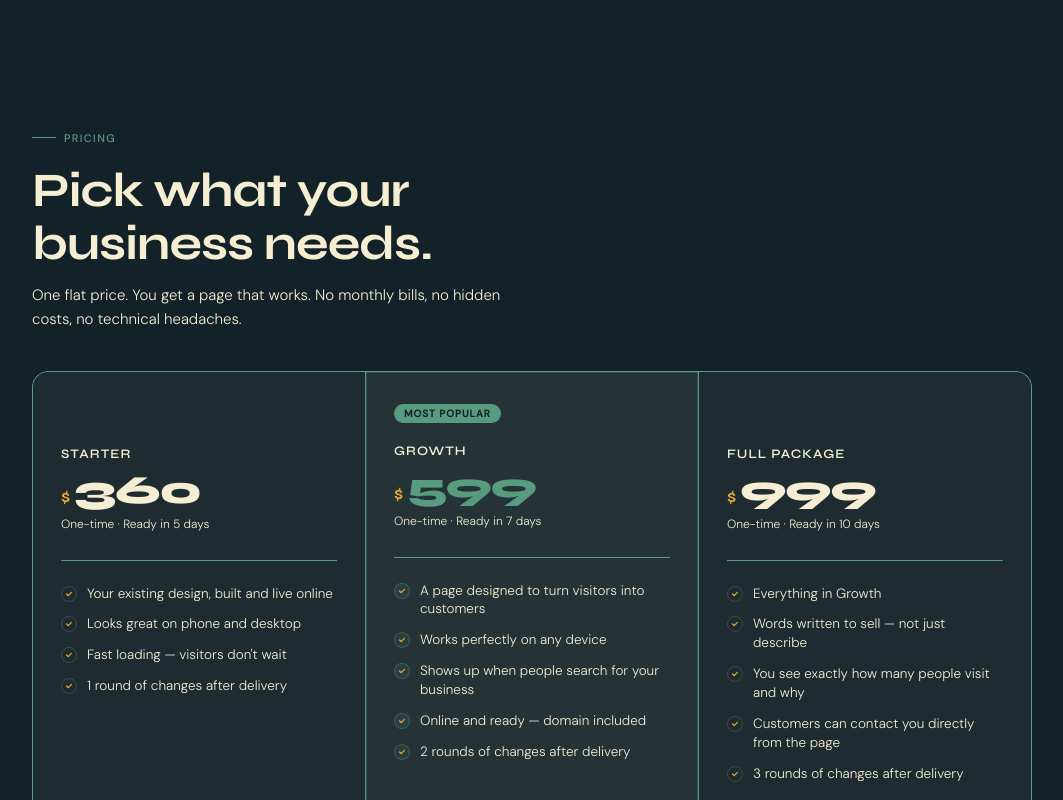
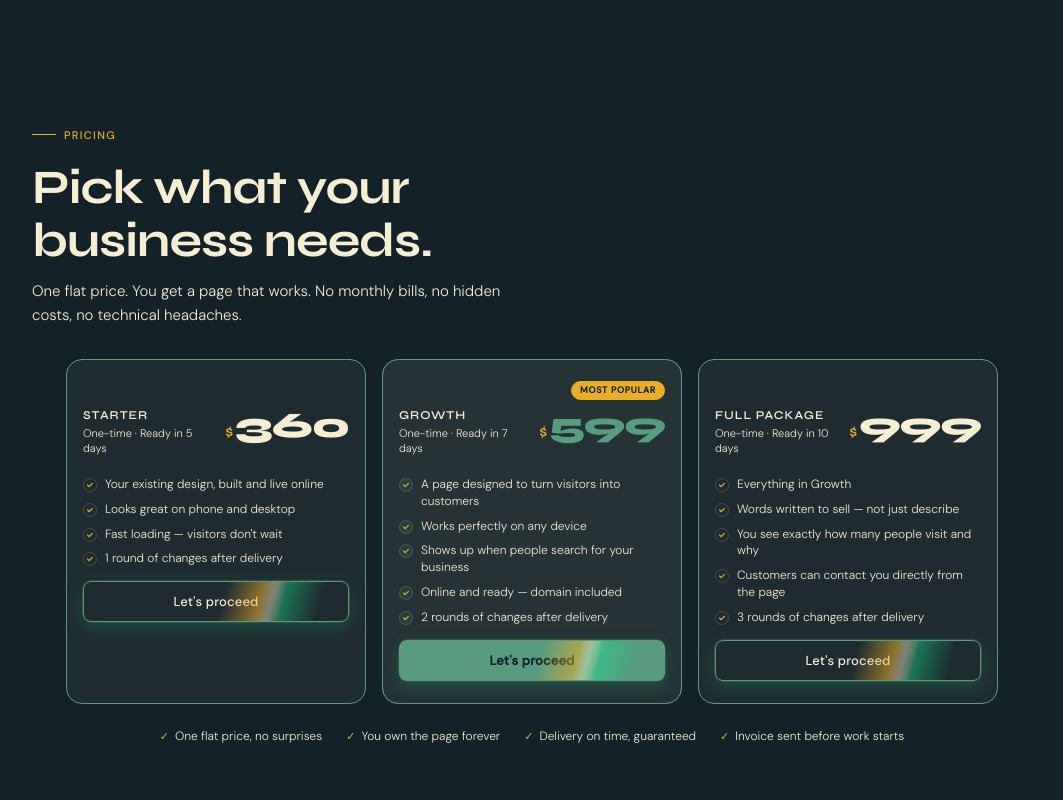
Before and after one commit to mykolamieshkov-web/personal-landing-page, a React (Vite) app: page / in a window 1280 px wide. Shown: the part 1540-2340 px from the top of the page, without its empty margins (108-1171 px from the left). Built offline with nearby package versions, Linux system fonts and the light colour scheme.

Commit message:
upgrading the pricing section

```diff
--- a/src/widgets/PricingSection/PricingSection.jsx
+++ b/src/widgets/PricingSection/PricingSection.jsx
@@ -1,3 +1,4 @@
+import { useEffect, useState } from 'react';
 import './PricingSection.scss';
 
 const plans = [
@@ -48,8 +49,26 @@ const trustItems = [
   "Invoice sent before work starts",
 ];
 
+const DESKTOP_QUERY = '(min-width: 769px)';
+
+function useIsDesktop() {
+  const [isDesktop, setIsDesktop] = useState(
+    () => typeof window !== 'undefined' && window.matchMedia(DESKTOP_QUERY).matches
+  );
+
+  useEffect(() => {
+    const mq = window.matchMedia(DESKTOP_QUERY);
+    const update = () => setIsDesktop(mq.matches);
+    update();
+    mq.addEventListener('change', update);
+    return () => mq.removeEventListener('change', update);
+  }, []);
+
+  return isDesktop;
+}
+
 const CheckIcon = () => (
-  <span className="plan-card__check">
+  <span className="plan-card__check" aria-hidden="true">
     <svg width="8" height="8" viewBox="0 0 10 10">
       <polyline
         className="plan-card__check-icon"
@@ -63,49 +82,82 @@ const CheckIcon = () => (
   </span>
 );
 
-const Card = ({ plan }) => {
+const FeatureList = ({ features }) => (
+  <ul className="plan-card__features">
+    {features.map((f, i) => (
+      <li key={i} className="plan-card__feature">
+        <CheckIcon />
+        {f}
+      </li>
+    ))}
+  </ul>
+);
+
+const Card = ({ plan, isDesktop }) => {
   const { name, price, delivery, featured, features } = plan;
+  const [detailsOpen, setDetailsOpen] = useState(false);
+  const showFeatures = isDesktop || detailsOpen;
 
   return (
-    <div className={`plan-card${featured ? " plan-card--featured" : ""}`}>
-      {featured ? (
-        <span className="plan-card__badge">Most popular</span>
+    <article className={`plan-card${featured ? ' plan-card--featured' : ''}`}>
+      <header className="plan-card__head">
+        <div className="plan-card__badge-row">
+          {featured ? (
+            <span className="plan-card__badge">Most popular</span>
+          ) : (
+            <span className="plan-card__badge plan-card__badge--placeholder" aria-hidden="true" />
+          )}
+        </div>
+
+        <div className="plan-card__head-row">
+          <div className="plan-card__identity">
+            <p className="plan-card__tier">{name}</p>
+            <p className="plan-card__note">One-time · {delivery}</p>
+          </div>
+
+          <div className="plan-card__price-row">
+            <span className="plan-card__currency">$</span>
+            <span className="plan-card__price">{price}</span>
+          </div>
+        </div>
+      </header>
+
+      {isDesktop ? (
+        <div className="plan-card__body">
+          <FeatureList features={features} />
+        </div>
       ) : (
-        <div className="plan-card__badge-placeholder" />
+        <details
+          className="plan-card__details"
+          open={showFeatures}
+          onToggle={(e) => setDetailsOpen(e.currentTarget.open)}
+        >
+          <summary className="plan-card__summary">
+            <span>What&apos;s included</span>
+            <span className="plan-card__summary-count">{features.length} items</span>
+          </summary>
+          <div className="plan-card__body">
+            <div className="plan-card__expand">
+              <FeatureList features={features} />
+            </div>
+          </div>
+        </details>
       )}
-
-      <p className="plan-card__tier">{name}</p>
-
-      <div className="plan-card__price-row">
-        <span className="plan-card__currency">$</span>
-        <span className="plan-card__price">{price}</span>
-      </div>
-
-      <p className="plan-card__note">One-time · {delivery}</p>
-
-      <div className="plan-card__divider" />
-
-      <ul className="plan-card__features">
-        {features.map((f, i) => (
-          <li key={i} className="plan-card__feature">
-            <CheckIcon />
-            {f}
-          </li>
-        ))}
-      </ul>
 
       <a
         href="#contact"
         className="plan-card__cta"
         aria-label={`Get started with ${name} package`}
       >
-        Let's proceed
+        Let&apos;s proceed
       </a>
-    </div>
+    </article>
   );
 };
 
 export default function PricingSection() {
+  const isDesktop = useIsDesktop();
+
   return (
     <section className="pricing">
       <div className="pricing__inner">
@@ -121,7 +173,7 @@ export default function PricingSection() {
 
         <div className="pricing__grid">
           {plans.map((plan) => (
-            <Card key={plan.name} plan={plan} />
+            <Card key={plan.name} plan={plan} isDesktop={isDesktop} />
           ))}
         </div>
 
@@ -134,4 +186,4 @@ export default function PricingSection() {
       </div>
     </section>
   );
-}
+};
--- a/src/widgets/PricingSection/PricingSection.scss
+++ b/src/widgets/PricingSection/PricingSection.scss
@@ -1,16 +1,56 @@
 @use '../palette' as *;
 @use '../../assets/styles/mixins/media' as media;
 
-$radius:    16px;
-$radius-sm: 8px;
+$radius:          16px;
+$radius-sm:       8px;
+$plan-card-width:   300px;
+$expand-duration:   0.8s;
+$expand-ease:       cubic-bezier(0.33, 1, 0.68, 1);
 
-// ─── Fonts ────────────────────────────────────────────
 @import url('https://fonts.googleapis.com/css2?family=Syne:wght@400;500;600;700;800&family=DM+Sans:ital,opsz,wght@0,9..40,300;0,9..40,400;0,9..40,500;1,9..40,300&display=swap');
 
-// ─── Section ──────────────────────────────────────────
+@mixin clickable-glitter {
+  position: relative;
+  overflow: hidden;
+  isolation: isolate;
+
+  &::before {
+    content: '';
+    position: absolute;
+    inset: 0;
+    border-radius: inherit;
+    background: linear-gradient(
+      105deg,
+      transparent 32%,
+      color-mix(in srgb, var(--decoration-color) 55%, transparent) 46%,
+      color-mix(in srgb, var(--secondary-color) 45%, transparent) 50%,
+      color-mix(in srgb, var(--hover-color) 40%, transparent) 54%,
+      transparent 68%
+    );
+    transform: translateX(-130%);
+    animation: plan-card-glitter 2.6s ease-in-out infinite;
+    pointer-events: none;
+    z-index: 0;
+  }
+}
+
+@mixin pop-lift-idle {
+  transform: translateY(-2px);
+  box-shadow:
+    0 6px 18px color-mix(in srgb, var(--hover-color) 22%, transparent),
+    0 0 0 1px color-mix(in srgb, var(--decoration-color) 18%, transparent);
+}
+
+@mixin pop-lift-hover {
+  transform: translateY(-4px) scale(1.02);
+  box-shadow:
+    0 12px 28px $hover-glow,
+    0 0 0 1px color-mix(in srgb, var(--hover-color) 45%, transparent);
+}
+
 .pricing {
   background: $bg;
-  padding: 5rem 1.5rem;
+  padding: clamp(2.5rem, 6vw, 5rem) 1rem;
   font-family: 'DM Sans', sans-serif;
   color: $body-copy;
 
@@ -19,7 +59,6 @@ $radius-sm: 8px;
     margin: 0 auto;
   }
 
-  // ─── Header ─────────────────────────────────────────
   &__eyebrow {
     display: inline-flex;
     align-items: center;
@@ -28,7 +67,7 @@ $radius-sm: 8px;
     font-weight: 500;
     letter-spacing: 0.12em;
     text-transform: uppercase;
-    color: $accent;
+    color: $decoration;
     margin: 0 0 1.25rem;
 
     &::before {
@@ -36,13 +75,13 @@ $radius-sm: 8px;
       display: block;
       width: 24px;
       height: 1px;
-      background: $accent;
+      background: $decoration;
     }
   }
 
   &__title {
     font-family: 'Syne', sans-serif;
-    font-size: clamp(2rem, 5vw, 3rem);
+    font-size: clamp(1.75rem, 5vw, 3rem);
     font-weight: 700;
     line-height: 1.1;
     letter-spacing: -0.02em;
@@ -51,36 +90,34 @@ $radius-sm: 8px;
   }
 
   &__subtitle {
-    font-size: 15px;
+    font-size: clamp(14px, 2.5vw, 15px);
     color: $body-copy;
     line-height: 1.6;
     max-width: 480px;
     font-weight: 300;
-    margin: 0 0 2.5rem;
+    margin: 0 0 2rem;
   }
 
-  // ─── Grid ────────────────────────────────────────────
   &__grid {
-    display: grid;
-    grid-template-columns: repeat(auto-fit, minmax(280px, 1fr));
-    gap: 1px;
-    background: $border;
-    border-radius: $radius;
-    overflow: hidden;
-    border: 1px solid $border;
+    display: flex;
+    align-items: stretch;
+    justify-content: center;
+    flex-wrap: wrap;
+    gap: 1rem;
+    width: 100%;
   }
 
-  // ─── Trust bar ───────────────────────────────────────
   &__trust {
-    margin: 1.75rem 0 0;
+    margin: 1.5rem 0 0;
     display: flex;
     align-items: center;
-    gap: 1.5rem;
+    justify-content: center;
+    gap: 1rem 1.5rem;
     flex-wrap: wrap;
   }
 
   &__trust-item {
-    font-size: 12.5px;
+    font-size: 12px;
     color: $body-copy;
     display: flex;
     align-items: center;
@@ -95,15 +132,26 @@ $radius-sm: 8px;
   }
 }
 
-// ─── Card ─────────────────────────────────────────────
 .plan-card {
-  background: $bg-card;
-  padding: 2rem 1.75rem;
+  position: relative;
   display: flex;
   flex-direction: column;
-  position: relative;
-  z-index: 0;
+  gap: 0.75rem;
+  width: 100%;
+  max-width: $plan-card-width;
+  box-sizing: border-box;
+  padding: 1.25rem 1rem;
+  background: $bg-card;
+  border: 1px solid $border;
+  border-radius: $radius;
   transition: background 0.25s ease;
+
+  @include media.tablet-b {
+    flex: 0 0 $plan-card-width;
+    width: $plan-card-width;
+    padding: 1.5rem 1.25rem;
+    gap: 1rem;
+  }
 
   @include media.hover {
     background: $bg-card-hover;
@@ -113,16 +161,14 @@ $radius-sm: 8px;
     background: $bg-card-featured;
     outline: 1px solid $accent-border;
     outline-offset: -1px;
-    z-index: 1;
 
     @include media.hover {
       background: $bg-card-hover;
     }
 
-    .plan-card__price        { color: $accent; }
-    .plan-card__check        { background: $accent-dim; border-color: $accent-border; }
-    .plan-card__check-icon   { stroke: $decoration; }
-    .plan-card__cta          {
+    .plan-card__price { color: $accent; }
+    .plan-card__check { background: $accent-dim; border-color: $accent-border; }
+    .plan-card__cta {
       background: $accent;
       border-color: $accent;
       color: $on-accent;
@@ -130,102 +176,264 @@ $radius-sm: 8px;
     }
   }
 
-  &__badge-placeholder {
-    height: 22px;
-    margin: 0 0 1.25rem;
+  &__head {
+    display: flex;
+    flex-direction: column;
+    gap: 0.5rem;
+  }
+
+  &__badge-row {
+    display: flex;
+    justify-content: flex-end;
+    align-items: center;
+    min-height: 1.25rem;
   }
 
   &__badge {
-    display: inline-block;
-    font-size: 10px;
+    font-size: 9px;
     font-weight: 600;
-    letter-spacing: 0.1em;
+    letter-spacing: 0.08em;
     text-transform: uppercase;
     color: $on-accent;
-    background: $accent;
-    padding: 3px 10px;
+    background: $decoration;
+    border: 1px solid $decoration;
+    padding: 3px 8px;
     border-radius: 100px;
-    margin: 0 0 1.25rem;
-    width: fit-content;
+    line-height: 1.2;
+
+    &--placeholder {
+      visibility: hidden;
+      padding-block: 3px;
+      padding-inline: 8px;
+      border-color: transparent;
+      background: transparent;
+    }
+  }
+
+  &__head-row {
+    display: flex;
+    align-items: flex-start;
+    justify-content: space-between;
+    gap: 0.75rem;
+  }
+
+  &__identity {
+    min-width: 0;
+    flex: 1;
   }
 
   &__tier {
     font-family: 'Syne', sans-serif;
-    font-size: 13px;
+    font-size: 12px;
     font-weight: 600;
     letter-spacing: 0.08em;
     text-transform: uppercase;
     color: $body-copy;
-    margin: 0 0 0.5rem;
+    margin: 0 0 0.25rem;
+  }
+
+  &__note {
+    font-size: 11px;
+    color: $body-copy;
+    margin: 0;
+    font-weight: 300;
+    line-height: 1.35;
   }
 
   &__price-row {
     display: flex;
     align-items: baseline;
-    gap: 4px;
-    margin: 0 0 0.25rem;
+    gap: 2px;
+    flex-shrink: 0;
   }
 
   &__currency {
     font-family: 'Syne', sans-serif;
-    font-size: 1.1rem;
+    font-size: 0.95rem;
     font-weight: 600;
     color: $decoration;
-    margin-bottom: 4px;
   }
 
   &__price {
     font-family: 'Syne', sans-serif;
-    font-size: 2.5rem;
+    font-size: clamp(1.75rem, 8vw, 2.25rem);
     font-weight: 800;
     letter-spacing: -0.03em;
     color: $body-copy;
     line-height: 1;
+
+    @include media.tablet-b {
+      font-size: 2.25rem;
+    }
   }
 
-  &__note {
-    font-size: 12px;
-    color: $body-copy;
-    margin: 0 0 1.75rem;
-    font-weight: 300;
+  &__details {
+    border-top: 1px solid $surface-border-subtle;
+    padding-top: 0.5rem;
+    interpolate-size: allow-keywords;
+
+    &::details-content {
+      block-size: 0;
+      overflow: hidden;
+      opacity: 0;
+      transition:
+        block-size $expand-duration $expand-ease,
+        opacity $expand-duration $expand-ease,
+        content-visibility $expand-duration allow-discrete;
+    }
+
+    &[open]::details-content {
+      block-size: auto;
+      opacity: 1;
+    }
   }
 
-  &__divider {
-    height: 1px;
-    background: $border;
-    margin: 0 0 1.5rem;
+  &__summary {
+    @include clickable-glitter;
+    display: flex;
+    align-items: center;
+    justify-content: space-between;
+    gap: 0.5rem;
+    padding: 0.55rem 0.75rem;
+    margin-top: 0.15rem;
+    font-size: 12px;
+    font-weight: 500;
+    color: $decoration;
+    cursor: pointer;
+    list-style: none;
+    user-select: none;
+    border-radius: $radius-sm;
+    border: 1px solid color-mix(in srgb, var(--decoration-color) 35%, transparent);
+    background: color-mix(in srgb, var(--decoration-color) 10%, var(--primary-color));
+    @include pop-lift-idle;
+    transition:
+      transform 0.25s cubic-bezier(0.34, 1.4, 0.64, 1),
+      box-shadow 0.25s ease,
+      border-color 0.25s ease;
+
+    > span {
+      position: relative;
+      z-index: 1;
+    }
+
+    &::-webkit-details-marker {
+      display: none;
+    }
+
+    &::after {
+      content: '+';
+      position: relative;
+      z-index: 1;
+      font-size: 1rem;
+      line-height: 1;
+      color: $decoration;
+      transform-origin: center center;
+      transition: transform $expand-duration $expand-ease;
+    }
+
+    @include media.hover {
+      @include pop-lift-hover;
+      border-color: color-mix(in srgb, var(--hover-color) 50%, transparent);
+    }
+
+    &:active {
+      transform: translateY(0) scale(0.98);
+    }
+  }
+
+  &__details[open] &__summary {
+    &::before {
+      animation: none;
+      opacity: 0;
+    }
+  }
+
+  &__details[open] &__summary::after {
+    transform: rotate(45deg);
+  }
+
+  &__summary-count {
+    font-size: 1.1rem;
+    font-weight: 400;
+    color: #fff;
+  }
+
+  &__body {
+    padding-top: 0.5rem;
+  }
+
+  &__details &__body {
+    display: grid;
+    grid-template-rows: 0fr;
+    padding-top: 0;
+    overflow: hidden;
+    transition:
+      grid-template-rows $expand-duration $expand-ease,
+      padding-top $expand-duration $expand-ease;
+  }
+
+  &__details[open] &__body {
+    grid-template-rows: 1fr;
+    padding-top: 0.5rem;
+  }
+
+  &__expand {
+    min-height: 0;
+    overflow: hidden;
   }
 
   &__features {
     list-style: none;
     display: flex;
     flex-direction: column;
-    gap: 0.75rem;
-    flex: 1;
-    margin: 0 0 2rem;
+    gap: 0.5rem;
+    margin: 0;
     padding: 0;
+  }
+
+  &__details &__features {
+    opacity: 0;
+    transform: translateY(-6px);
+    transition:
+      opacity $expand-duration $expand-ease,
+      transform $expand-duration $expand-ease;
+  }
+
+  &__details[open] &__features {
+    opacity: 1;
+    transform: translateY(0);
   }
 
   &__feature {
     display: flex;
     align-items: flex-start;
-    gap: 10px;
-    font-size: 13.5px;
+    gap: 8px;
+    font-size: 12px;
     color: $body-copy;
     font-weight: 300;
     line-height: 1.4;
+
+    @include media.tablet-b {
+      font-size: 13px;
+      gap: 10px;
+    }
   }
 
   &__check {
-    width: 16px;
-    height: 16px;
+    width: 14px;
+    height: 14px;
     border-radius: 50%;
     border: 1px solid $border-featured;
     display: flex;
     align-items: center;
     justify-content: center;
     flex-shrink: 0;
-    margin-top: 1px;
+    margin-top: 2px;
+
+    @include media.tablet-b {
+      width: 16px;
+      height: 16px;
+    }
   }
 
   &__check-icon {
@@ -233,12 +441,15 @@ $radius-sm: 8px;
   }
 
   &__cta {
+    @include clickable-glitter;
     display: block;
     width: 100%;
-    padding: 13px 20px;
+    margin-top: 0.25rem;
+    flex-shrink: 0;
+    padding: 11px 16px;
     border-radius: $radius-sm;
     font-family: 'DM Sans', sans-serif;
-    font-size: 13.5px;
+    font-size: 13px;
     font-weight: 500;
     text-align: center;
     cursor: pointer;
@@ -248,6 +459,9 @@ $radius-sm: 8px;
     text-decoration: none;
     letter-spacing: 0.01em;
     box-sizing: border-box;
+    z-index: 0;
+    @include pop-lift-idle;
+    animation: plan-card-cta-pulse 2.8s ease-in-out infinite;
     transition:
       transform 0.25s cubic-bezier(0.34, 1.4, 0.64, 1),
       box-shadow 0.25s ease,
@@ -256,23 +470,26 @@ $radius-sm: 8px;
       color 0.25s ease;
 
     @include media.hover {
-      transform: translateY(-3px);
+      animation: none;
+      @include pop-lift-hover;
       border-color: $hover;
       color: $on-accent;
       background: $hover;
-      box-shadow:
-        0 10px 28px $hover-glow,
-        0 0 0 1px color-mix(in srgb, var(--hover-color) 50%, transparent);
     }
 
     &:active {
-      transform: translateY(-1px) scale(0.98);
+      animation: none;
+      transform: translateY(0) scale(0.98);
     }
   }
 
   &--featured &__cta {
+    @include pop-lift-idle;
+    border-color: $accent;
+
     @include media.hover {
-      transform: translateY(-3px) scale(1.02);
+      animation: none;
+      @include pop-lift-hover;
       background: $hover;
       border-color: $hover;
       color: $on-accent;
@@ -282,3 +499,78 @@ $radius-sm: 8px;
     }
   }
 }
+
+@keyframes plan-card-glitter {
+  0%,
+  100% {
+    transform: translateX(-130%);
+    opacity: 0;
+  }
+
+  12% {
+    opacity: 1;
+  }
+
+  45% {
+    transform: translateX(130%);
+    opacity: 1;
+  }
+
+  55%,
+  100% {
+    opacity: 0;
+  }
+}
+
+@keyframes plan-card-cta-pulse {
+  0%,
+  100% {
+    box-shadow:
+      0 6px 18px color-mix(in srgb, var(--hover-color) 18%, transparent),
+      0 0 0 1px color-mix(in srgb, var(--decoration-color) 15%, transparent);
+  }
+
+  50% {
+    box-shadow:
+      0 8px 22px color-mix(in srgb, var(--hover-color) 32%, transparent),
+      0 0 12px color-mix(in srgb, var(--decoration-color) 22%, transparent);
+  }
+}
+
+@media (prefers-reduced-motion: reduce) {
+  .plan-card__summary,
+  .plan-card__cta {
+    animation: none;
+
+    &::before {
+      animation: none;
+      opacity: 0;
+    }
+  }
+
+  .plan-card__summary,
+  .plan-card__cta {
+    transform: none;
+  }
+
+  .plan-card__details::details-content,
+  .plan-card__body,
+  .plan-card__features,
+  .plan-card__summary::after {
+    transition: none;
+  }
+
+  .plan-card__body {
+    grid-template-rows: 1fr;
+  }
+
+  .plan-card__details:not([open]) .plan-card__body {
+    grid-template-rows: 0fr;
+  }
+
+  .plan-card__details[open] .plan-card__features,
+  .plan-card__details:not([open]) .plan-card__features {
+    opacity: 1;
+    transform: none;
+  }
+}
--- a/src/widgets/ProcessSection/ProcessSection.scss
+++ b/src/widgets/ProcessSection/ProcessSection.scss
@@ -52,7 +52,7 @@ $radius-sm: 8px;
     font-weight: 500;
     letter-spacing: 0.14em;
     text-transform: uppercase;
-    color: $accent;
+    color: $decoration;
     margin: 0 0 16px;
   }
 
```
Also changed, not shown: 5 other files (tests, documents, lock files or other folders).
